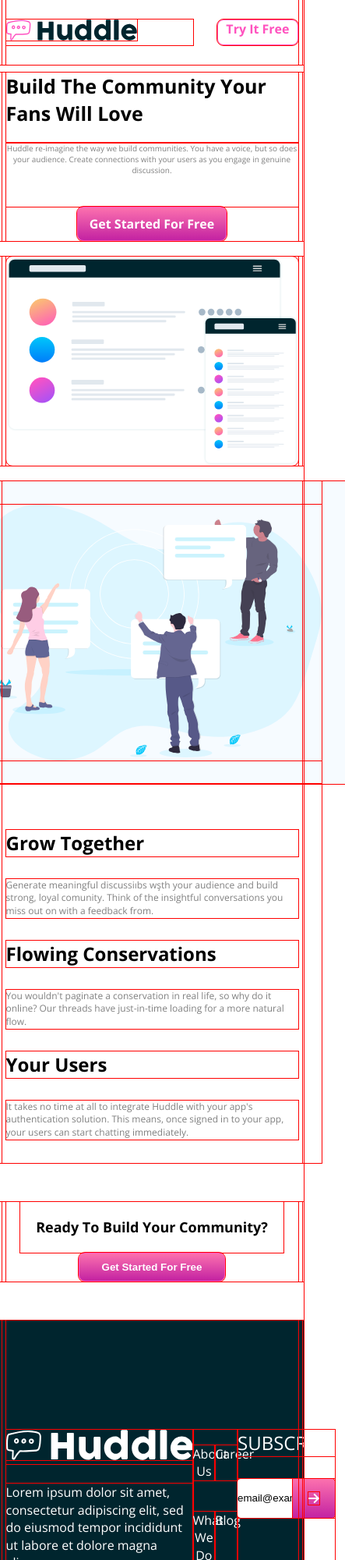
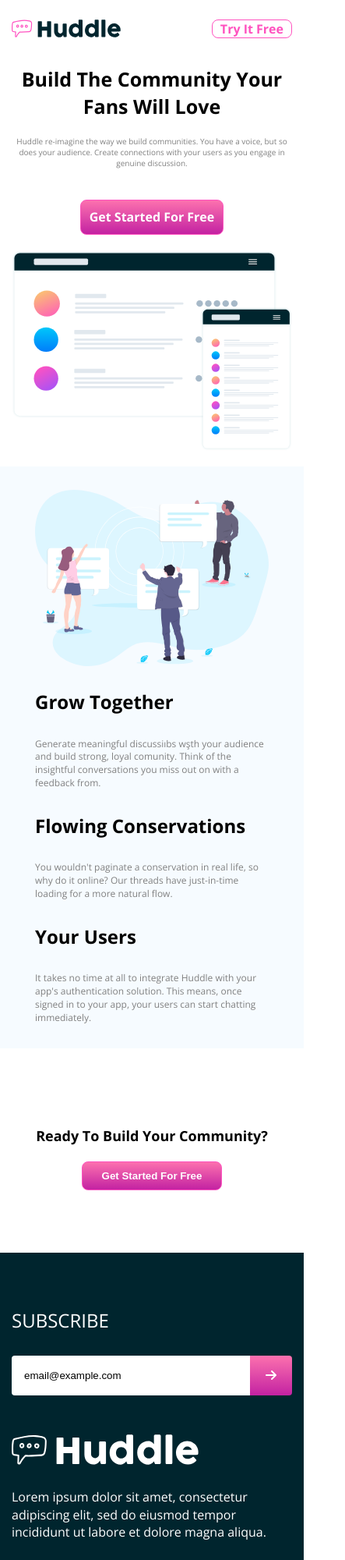
Before and after one commit to Magrebi/Huddle, a plain HTML site: page index.html in a window 390 px wide. Shown: the top 2000 px of the page at 78% size, 443 px wide, since content can reach past the window. Drawn offline with nearby package versions, Linux system fonts and the light colour scheme.

Commit message:
one step far

```diff
--- a/index.html
+++ b/index.html
@@ -8,6 +8,7 @@
   <meta http-equiv="X-UA-Compatible" content="ie=edge">
   <link href="reset.css" type="text/css" rel="stylesheet" />
   <link href="main.css" type="text/css" rel="stylesheet" />
+  <link rel="stylesheet" href="mobile.css" type="text/css">
   <link href="https://fonts.googleapis.com/css?family=Open+Sans:400,700&display=swap" rel="stylesheet">
   <script src="https://kit.fontawesome.com/fdab13d302.js"></script>
   <title>Huddle</title>
--- a/main.css
+++ b/main.css
@@ -24,6 +24,17 @@ a {
     margin: auto;
 }
 
+.huddle-logo {
+    width: 100%;
+    max-width: 200px;
+}
+
+.huddle-logo img {
+    display: block;
+    width: 100%;
+    height: auto;
+}
+
 .huddle-signup {
     display: inline-block;
     text-align: center;
@@ -42,6 +53,7 @@ a {
     justify-content: center;
     flex-direction: column;
     align-items: center;
+    text-align: center;
 }
 
 .main-text-container h1 {
@@ -216,220 +228,4 @@ footer {
     border-radius: 0 4px 4px 0;
     background: rgb(195, 34, 162);
     background: linear-gradient(0deg, rgba(195, 34, 162, 1) 0%, rgba(252, 113, 174, 1) 100%);
-
-<<<<<<< HEAD
 }
-
-@media only screen and (max-width: 600px) {
-
-    * {
-        outline: 1px solid red !important;
-    }
-
-
-    body {
-        max-width: 100%;
-        }
-
-    .container {
-        max-width: 375px;
-        padding: 0px 5px;
-        margin: auto;
-    }
-
-    .header-container {
-        display: flex;
-        justify-content: space-between;
-        padding: 25px 0px;
-    }
-
-    .huddle-logo img{
-        width: 70%;
-        height: auto;
-    }
-
-    .huddle-signup {
-        padding: 0px 10px;
-    }
-
-    .main-text-container {
-        margin-top: 10px;
-        margin-bottom: 10px;
-        display: flex;
-        flex-direction: column;
-        align-items: center;
-    }
-
-    .main-text-container h1 {
-        font-size: 25px;
-        padding-bottom: 20px;
-    }
-
-    .main-text-container p {
-
-        font-size: 10px;
-        width: 100%;
-        text-align: center;
-        color: gray;
-        padding-bottom: 40px;
-    }
-
-    .get-started {
-        width: 50%;
-        height: auto;
-        display: inline-block;
-        padding: 10px 1px;
-
-    }
-
-    .main-img-container {
-        width: 100%;
-        margin-top: 20px;
-        margin-bottom: 20px;
-        display: flex;
-        align-items: center;
-        justify-content: center;
-        border-radius: 8px;
-    }
-
-    .main-img-container img {
-        width: 100%;
-        height: auto;
-    }
-
-    .sidebyside-containar {
-        display: flex;
-        flex-direction: column-reverse;
-        justify-content: center;
-        align-items: center;
-        align-content: center;
-
-    }
-
-    .headline {
-        font-size: 24px;
-        font-weight: 700;
-        margin: 29px 0;
-
-
-    }
-
-
-
-    .side-texts p {
-        font-size: 12px;
-        color: gray;
-
-    }
-
-    .side-img {
-        background-color: #f6fbff;
-        width: 100%;
-        height: auto;
-        flex: 1;
-        padding: 30px;
-    }
-
-    .side-img img {
-        display: block;
-        width: 100%;
-        height: auto;
-    }
-
-    .above-footer-container {
-        display: flex;
-        flex-direction: column;
-        align-items: center;
-        margin: 50px 0px;
-    }
-
-    .above-footer-container h2 {
-        padding: 20px;
-        font-size: 18px;
-    }
-
-    .social-medias {
-        color: white;
-        font-size: 40px;
-    }
-
-    footer {
-        background: url("images/bg-footer-desktop.png") no-repeat center bottom #00252e;
-        background-size: contain;
-        color: white;
-    }
-
-    .upside {
-        display: flex;
-        padding-top: 140px;
-        padding-bottom: 140px;
-    }
-
-
-
-    .upside .upsidebox {
-        flex: 1
-    }
-
-    .upside .upsidebox.upside-first .upside-text {
-        margin: 25px 0px;
-    }
-
-    .upside .upsidebox.upside-middle {
-        flex: 2;
-        display: flex;
-        flex-wrap: wrap;
-        align-content: center;
-
-
-    }
-
-
-    .upside .upsidebox.upside-middle div {
-        width: 50%;
-        margin: 20px 0;
-        text-align: center;
-
-    }
-
-    .downside {
-        display: flex;
-        align-items: center;
-        justify-content: center;
-        padding: 20px;
-    }
-
-    .upside .upsidebox.upside-right {
-        margin: 0px;
-        width: 100%;
-    }
-
-    .subscribe {
-        font-size: 24px;
-        margin-bottom: 29px;
-    }
-    .subscribe-form {
-        display: flex;
-        justify-content: center;
-    }
-    .subscribe-form input {
-        padding: 0;
-        margin: 0px;
-        outline: none;
-        width: 80%;
-        border-radius: 4px 0 0 4px;
-        border: none;
-    }
-    .formbutton {
-        font-size: 16px;
-        padding: 14px 20px;
-        margin: 0px;
-        color: white;
-        border-radius: 0 4px 4px 0;
-        background: rgb(195, 34, 162);
-        background: linear-gradient(0deg, rgba(195, 34, 162, 1) 0%, rgba(252, 113, 174, 1) 100%);
-
-    }
-=======
->>>>>>> parent of 9118c97... mobile process
-}
--- /dev/null
+++ b/mobile.css
@@ -0,0 +1,216 @@
+@media only screen and (max-width: 769px) {
+
+   /*  * {
+        outline: 1px solid red !important;
+    } */
+
+    body {
+        max-width: 100%;
+    }
+
+    .container {
+        max-width: 100%;
+        padding: 0px 15px;
+        margin: auto;
+    }
+
+    .header-container {
+        display: flex;
+        justify-content: space-between;
+        padding: 25px 0px;
+    }
+
+    .huddle-logo {
+        max-width: 140px;
+    }
+
+    .huddle-logo img {
+
+    }
+
+    .huddle-signup {
+        padding: 0px 10px;
+    }
+
+    .main-text-container {
+        margin-top: 10px;
+        margin-bottom: 10px;
+        display: flex;
+        flex-direction: column;
+        align-items: center;
+    }
+
+    .main-text-container h1 {
+        font-size: 25px;
+        padding-bottom: 20px;
+    }
+
+    .main-text-container p {
+
+        font-size: 10px;
+        width: 100%;
+        text-align: center;
+        color: gray;
+        padding-bottom: 40px;
+    }
+
+    .get-started {
+        width: 50%;
+        height: auto;
+        display: inline-block;
+        padding: 10px 1px;
+
+    }
+
+    .main-img-container {
+        width: 100%;
+        margin-top: 20px;
+        margin-bottom: 20px;
+        display: flex;
+        align-items: center;
+        justify-content: center;
+        border-radius: 8px;
+    }
+
+    .main-img-container img {
+        width: 100%;
+        height: auto;
+    }
+
+    .sidebyside {
+        background-color: #f6fbff;
+    }
+
+    .sidebyside-containar {
+        display: flex;
+        flex-direction: column-reverse;
+        justify-content: center;
+        align-items: center;
+        align-content: center;
+        margin-left: 0;
+        margin-right: 0;
+        padding: 30px;
+    }
+
+    .headline {
+        font-size: 24px;
+        font-weight: 700;
+        margin: 29px 0;
+    }
+
+    .side-texts {
+        padding: 0;
+    }
+
+    .side-texts p {
+        font-size: 12px;
+        color: gray;
+    }
+
+    .side-img {
+        width: 100%;
+        flex: auto;
+        height: auto;
+        padding: 0;
+    }
+
+    .side-img img {
+        display: block;
+        width: 100%;
+        height: auto;
+    }
+
+
+.above-footer-container {
+    display: flex;
+    flex-direction: column;
+    margin: 80px 0px;
+}
+
+.above-footer-container h2 {
+    padding: 20px 5px;
+    font-size: 18px;
+}
+
+.social-medias {
+    color: white;
+    font-size: 40px;
+}
+
+footer {
+}
+
+.upside {
+    flex-direction: column;
+    padding-top: 50px;
+    padding-bottom: 50px;
+}
+
+.upside .upsidebox {
+    flex: 1;
+    order: 2;
+
+    margin-top: 30px;
+    margin-bottom: 30px;
+}
+
+
+.upside .upsidebox.upside-first .upside-text {
+    margin: 25px 0px;
+}
+
+.upside .upsidebox.upside-middle {
+    flex: 2;
+}
+
+
+.upside .upsidebox.upside-middle div {
+    width: 100%;
+    margin: 8px 0;
+    text-align: left;
+
+}
+
+.downside {
+    display: flex;
+    align-items: center;
+    justify-content: center;
+    padding: 20px;
+}
+
+.upside .upsidebox.upside-right {
+    margin: 20px 0;
+    order: 1;
+}
+
+.subscribe {
+    font-size: 24px;
+    margin-bottom: 29px;
+}
+
+.subscribe-form {
+    display: flex;
+    justify-content: center;
+}
+
+.subscribe-form input {
+    padding: 8px 16px;
+    margin: 0px;
+    outline: none;
+    width: 100%;
+    border-radius: 4px 0 0 4px;
+    border: none;
+}
+
+
+
+.formbutton {
+    font-size: 16px;
+    padding: 14px 20px;
+    margin: 0px;
+    color: white;
+    border-radius: 0 4px 4px 0;
+    background: rgb(195, 34, 162);
+    background: linear-gradient(0deg, rgba(195, 34, 162, 1) 0%, rgba(252, 113, 174, 1) 100%);
+}
+}
```
